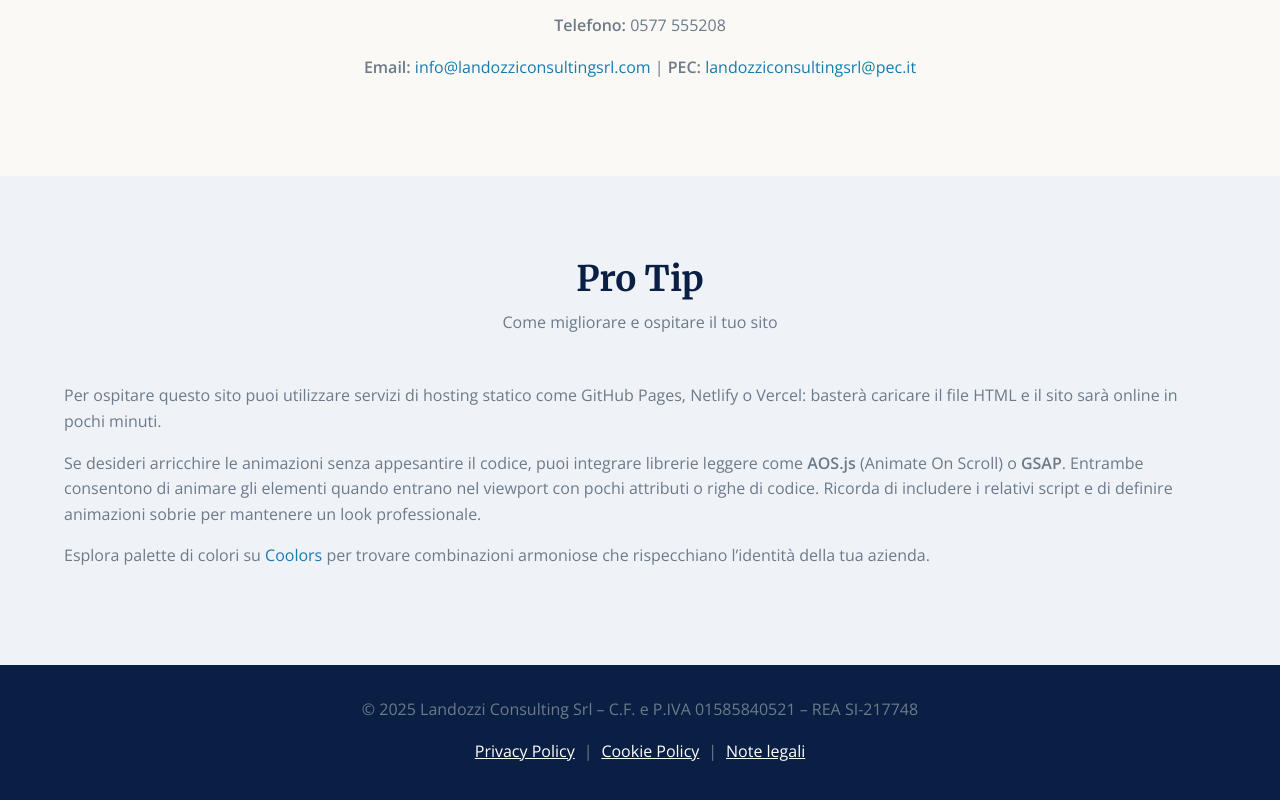
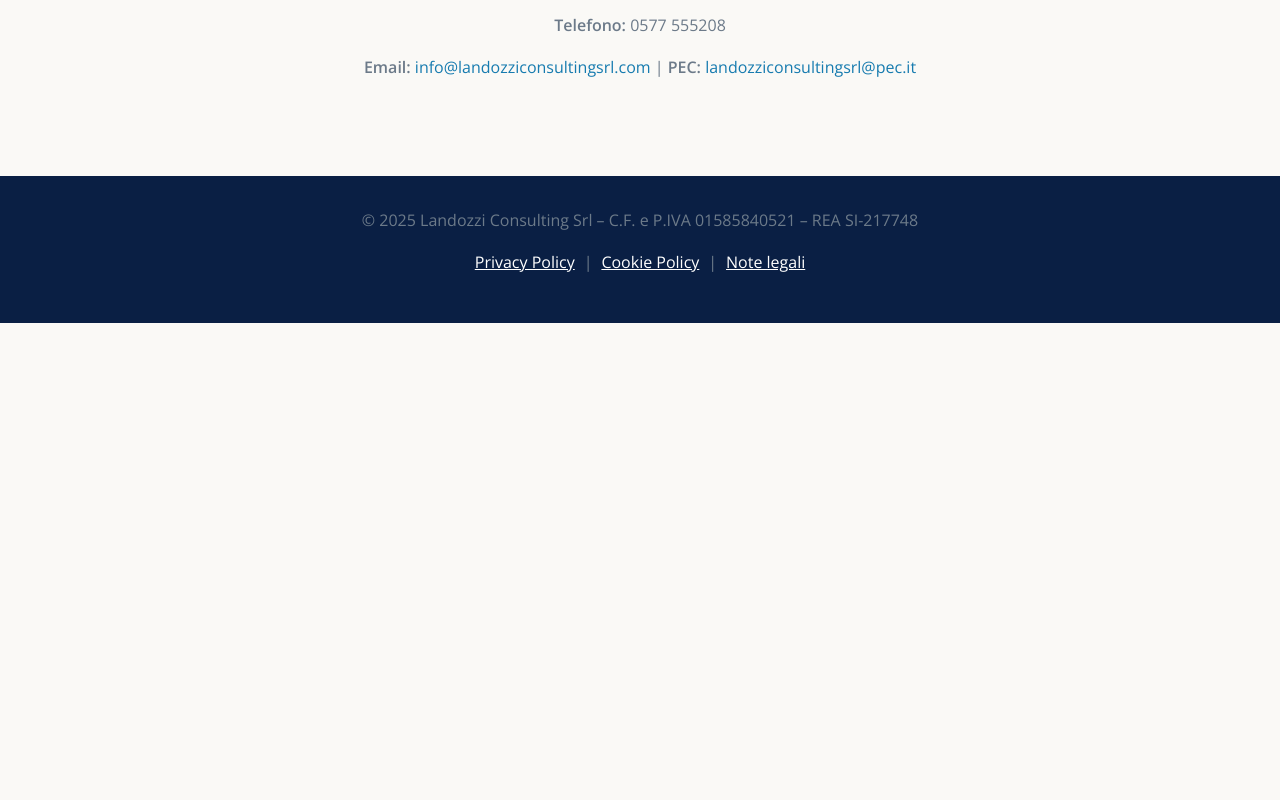
Before and after one commit to lmprox2025/LandozziConsulting, a plain HTML site: page index.html in a window 1280 px wide. Shown: the part 7082-7882 px from the top of the page. After the commit the page ends 7405 px from the top, so only its background shows below. Drawn offline with nearby package versions, Linux system fonts and the light colour scheme.

Commit message:
Update and rename answer_professional.html to index.html

```diff
--- a/answer_professional.html
+++ b/index.html
@@ -1,20 +1,3 @@
-<!--
-  Versione raffinata del sito one‑page per Landozzi Consulting Srl.
-
-  Sono stati applicati miglioramenti di design ispirati al layout di Studio Pitagora:
-  - Nuova palette cromatica più sofisticata (vedi variabili CSS) con blu navy,
-    teal e accenti corallo, per un aspetto aziendale elegante.
-  - Aggiunto pairing tipografico serif/sans serif (Merriweather per titoli,
-    Open Sans per il corpo) tramite Google Fonts.
-  - Ampliati gli spazi bianchi e migliorata la struttura visiva con
-    sezioni alternate.
-  - Implementate animazioni leggere per rivelare le sezioni al scroll
-    mediante IntersectionObserver e classi CSS, senza dipendere da librerie esterne.
-  - Abilitato smooth scrolling nativo e transizioni delicate per link e bottoni.
-  - Aggiunta una sezione "Pro Tip" con suggerimenti su hosting e
-    miglioramenti tramite AOS.js/GSAP, come richiesto.
-  - Conservata la struttura dei contenuti originale e la funzionalità del chatbot.
--->
 <!DOCTYPE html>
 <html lang="it">
 <head>
@@ -1020,21 +1003,6 @@
             </div>
         </div>
     </section>
-    <!-- Pro Tip: sezione aggiuntiva per suggerimenti su hosting e animazioni
-         Questa sezione è pensata come una guida per utenti avanzati -->
-    <section id="protip" class="dark-section">
-        <div class="container">
-            <div class="section-title reveal">
-                <h2>Pro Tip</h2>
-                <p>Come migliorare e ospitare il tuo sito</p>
-            </div>
-            <div class="reveal">
-                <p>Per ospitare questo sito puoi utilizzare servizi di hosting statico come GitHub Pages, Netlify o Vercel: basterà caricare il file HTML e il sito sarà online in pochi minuti.</p>
-                <p>Se desideri arricchire le animazioni senza appesantire il codice, puoi integrare librerie leggere come <strong>AOS.js</strong> (Animate On Scroll) o <strong>GSAP</strong>. Entrambe consentono di animare gli elementi quando entrano nel viewport con pochi attributi o righe di codice. Ricorda di includere i relativi script e di definire animazioni sobrie per mantenere un look professionale.</p>
-                <p>Esplora palette di colori su <a href="https://coolors.co/">Coolors</a> per trovare combinazioni armoniose che rispecchiano l’identità della tua azienda.</p>
-            </div>
-        </div>
-    </section>
     <!-- Footer -->
     <footer>
         <p>&copy; 2025 Landozzi Consulting Srl – C.F. e P.IVA 01585840521 – REA SI-217748</p>
```
